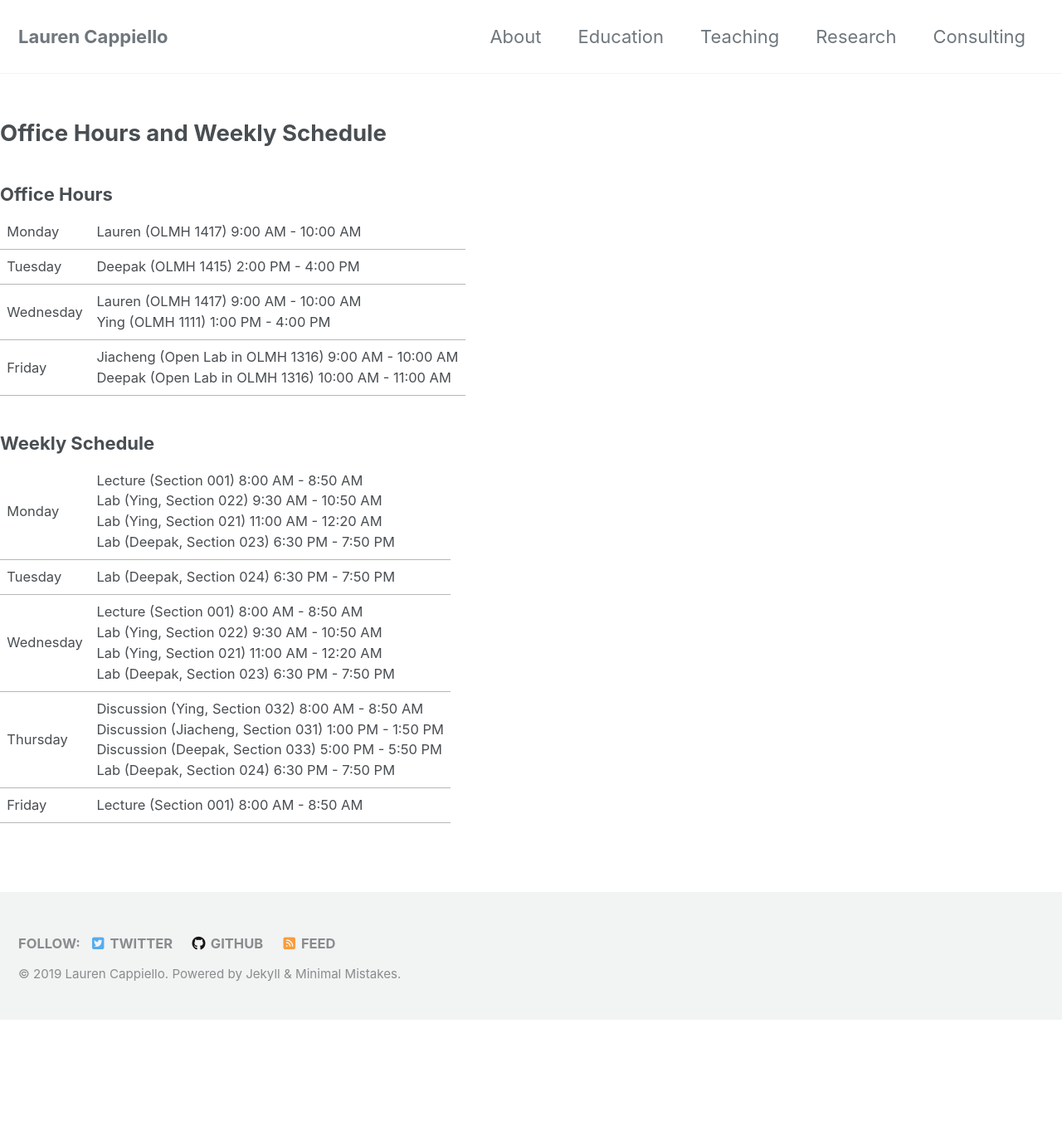
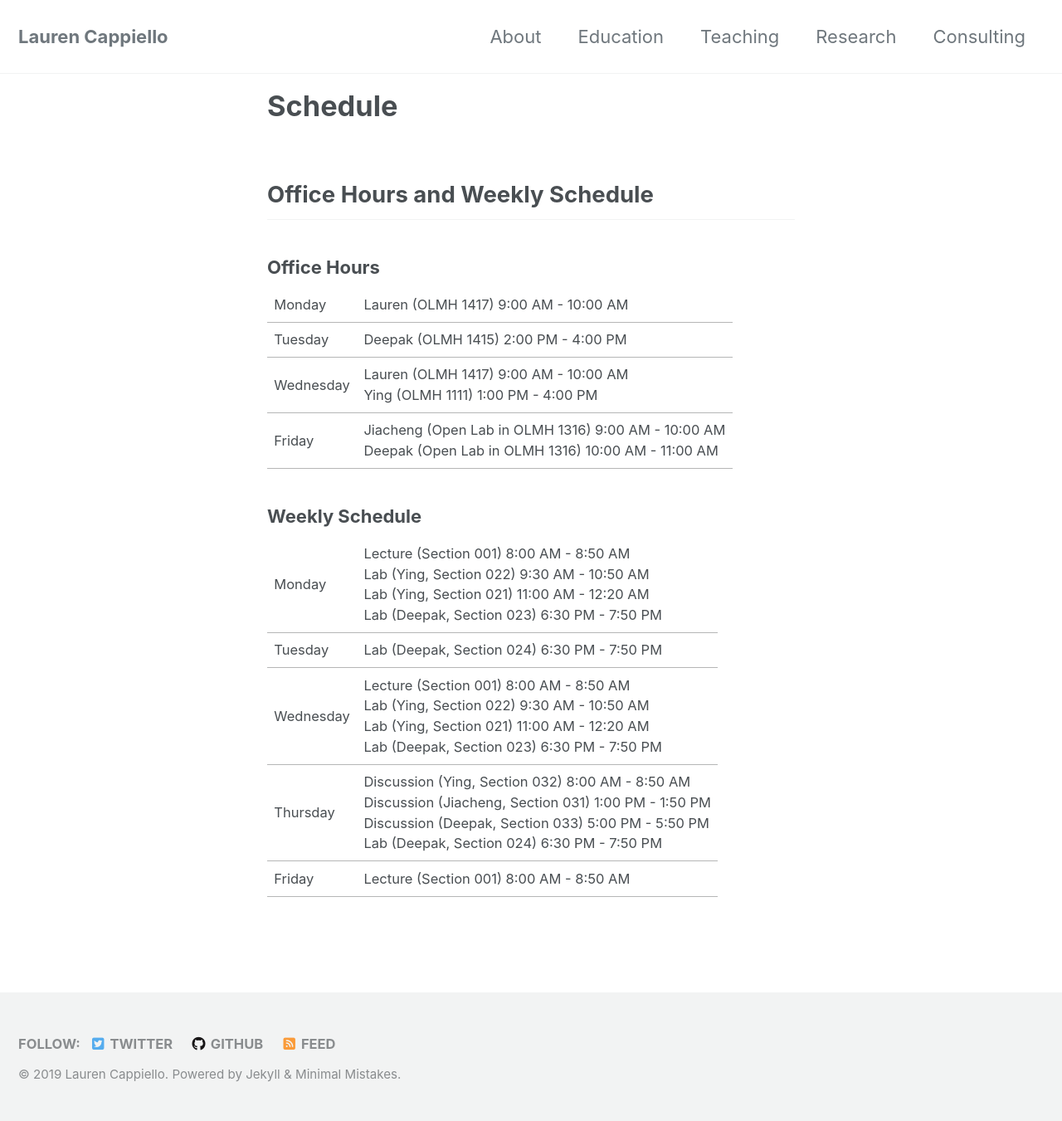
Before and after one commit to lgpcappiello/lgpcappiello.github.io, a Jekyll site: the page built from teaching/stat100b/schedule.md, in a window 1280 px wide. Shown: the whole page at 83% size. Built offline with Jekyll 4.4.1, drawn with Linux system fonts in a browser that asks for light colours; cached includes are drawn as plain includes; nearby versions of some CDN libraries; our own code applies the rules of GitHub Pages for plain Markdown files; before the commit the page ends 1229 px from its top, so only the background shows below that.

Commit message:
Update schedule.md

```diff
--- a/teaching/stat100b/schedule.md
+++ b/teaching/stat100b/schedule.md
@@ -1,3 +1,8 @@
+---
+title: "Schedule"
+layout: single
+---
+
 ## Office Hours and Weekly Schedule
 ### Office Hours
 <table>
```
